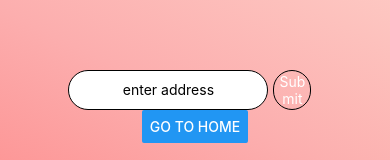
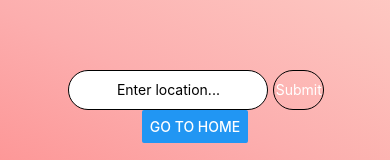
Before and after one commit to Parking-Finder/Parking-finder, a React Native app: screen /Map in a window 390 px wide. Shown: the part 348-508 px from the top of the page. Built offline with nearby package versions, Linux system fonts and the light colour scheme.

Commit message:
integrate searchbar component

```diff
--- /dev/null
+++ b/components/ui/SearchBar.js
@@ -0,0 +1,73 @@
+import React, { useState } from 'react';
+import { StyleSheet, TextInput, View, Keyboard, Button, Pressable, Text } from 'react-native';
+import { Feather, Entypo } from '@expo/vector-icons';
+
+const SearchBar = ({ navigation }) => {
+	const [search, setSearch] = useState('');
+
+	const updateSearchPhrase = search => {
+		setSearch(search);
+	};
+
+	const handleSubmit = () => {
+		console.log(`User typed ${search}`);
+        navigation.navigate("Map")
+		// render map
+
+		// parking API
+
+		// get parking locations
+
+		// display those parking locations on a map with location pins
+	};
+
+	return (
+		<View styles={styles.container}>
+			<View style={styles.search}>
+				<TextInput style={styles.input} placeholder='Enter location...' onChangeText={updateSearchPhrase} onSubmitEditing={handleSubmit} value={search} />
+                <Pressable style={styles.button}
+                            onPress={handleSubmit}>
+                            <Text style={styles.buttonText}>Submit</Text>
+                </Pressable>
+			</View>
+		</View>
+	);
+};
+
+export default SearchBar;
+
+// styles
+const styles = StyleSheet.create({
+	container: {
+		margin: 15,
+		justifyContent: 'flex-start',
+		alignItems: 'center',
+		flexDirection: 'row',
+		width: '90%'
+    },
+    search: {
+        flexDirection: "row",
+    },
+    button: {
+        flexDirection: "column",
+        justifyContent: "center",
+        borderWidth: 1,
+        width: "20%",
+        borderColor: "black",
+        borderRadius: 20,
+        marginLeft: 5,
+    },
+    buttonText: {
+        textAlign: "center",
+        color: "white",
+    },
+    input: {
+        height: 40,
+        width: 200,
+        borderWidth: 1,
+        borderColor: "black",
+        borderRadius: "20px",
+        backgroundColor: "white",
+        textAlign: "center",
+    }
+})
--- a/components/views/Home.js
+++ b/components/views/Home.js
@@ -1,43 +1,47 @@
 import React from "react";
-import { Button, View, Text, StyleSheet, TextInput, Pressable } from "react-native";
-import {LinearGradient} from 'expo-linear-gradient';
-import Searchbar from "./ui/Searchbar";
+import {
+    Button,
+    View,
+    Text,
+    StyleSheet,
+    TextInput,
+    Pressable,
+} from "react-native";
+import { LinearGradient } from "expo-linear-gradient";
+import SearchBar from "../ui/SearchBar"
 
 export default function Home({ navigation }) {
     return (
         <View style={styles.container}>
-
             <LinearGradient
-                colors={["#FF6666", "#FCAEAE", '#FFEADD']}
+                colors={["#FF6666", "#FCAEAE", "#FFEADD"]}
                 start={{ x: 0, y: 1 }}
                 end={{ x: 1, y: 0 }}
                 style={styles.gradient}
             >
-
-                <View style = {styles.header}>
-                    <Text style = {styles.headerText}>Parking Finder</Text>
+                <View style={styles.header}>
+                    <Text style={styles.headerText}>Parking Finder</Text>
                 </View>
 
-                <View style ={styles.main}>
+                <View style={styles.main}>
+                    <Text style={styles.description}>
+                        Enter an address to find parking nearby
+                    </Text>
 
-                <Text style = {styles.description}>Enter an address to find parking nearby</Text>
+                    {/* <View style={styles.search}>
+                        <TextInput
+                            style={styles.input}
+                            placeholder="enter address"
+                        ></TextInput>
+                        <Pressable
+                            style={styles.button}
+                            onPress={() => navigation.navigate("Map")}
+                        >
+                            <Text style={styles.buttonText}>Submit</Text>
+                        </Pressable>
+                    </View> */}
 
-                <View style={styles.search}>
-
-<TextInput style ={styles.input} placeholder="enter address"></TextInput>
-{/* <Button
-    style = {styles.button}
-    title="Submit"
-    onPress={() => navigation.navigate("Map")}
-/> */}
-<Pressable
-    style = {styles.button}
-    onPress={() => navigation.navigate("Map")}
->
-    <Text style = {styles.buttonText}>Submit</Text>
-</Pressable>
-</View>
-
+                    <SearchBar navigation={navigation}/>
                 </View>
             </LinearGradient>
         </View>
@@ -53,34 +57,33 @@ const styles = StyleSheet.create({
     main: {
         flex: 1,
         alignItems: "center",
-        marginTop: "50%"
+        marginTop: "50%",
     },
     header: {
         marginTop: "10%",
         fontSize: 20,
-
     },
-    headerText : {
-        fontSize: 40
+    headerText: {
+        fontSize: 40,
     },
     description: {
-        marginBottom: 20
+        marginBottom: 20,
     },
     search: {
-        flexDirection: "row"
+        flexDirection: "row",
     },
     button: {
         flexDirection: "column",
         justifyContent: "center",
         borderWidth: 1,
-        width: '15%',
-        borderColor: 'black',
+        width: "15%",
+        borderColor: "black",
         borderRadius: 20,
-        marginLeft: 5
+        marginLeft: 5,
     },
     buttonText: {
-        textAlign: 'center',
-        color: 'white'
+        textAlign: "center",
+        color: "white",
     },
     input: {
         height: 40,
@@ -89,7 +92,7 @@ const styles = StyleSheet.create({
         borderColor: "black",
         borderRadius: "20px",
         backgroundColor: "white",
-        textAlign: "center"
+        textAlign: "center",
     },
     gradient: {
         flex: 1,
--- a/components/views/Map.js
+++ b/components/views/Map.js
@@ -8,6 +8,7 @@ import {
     Pressable,
 } from "react-native";
 import { LinearGradient } from "expo-linear-gradient";
+import SearchBar from "../ui/SearchBar";
 
 export default function Map({ navigation }) {
     return (
@@ -20,19 +21,7 @@ export default function Map({ navigation }) {
                 end={{ x: 1, y: 0 }}
                 style={styles.gradient}
             >
-                <View style={styles.search}>
-                    <TextInput
-                        style={styles.input}
-                        placeholder="enter address"
-                    ></TextInput>
-
-                    <Pressable
-                        style={styles.button}
-                        onPress={() => navigation.navigate("Map")}
-                    >
-                        <Text style={styles.buttonText}>Submit</Text>
-                    </Pressable>
-                </View>
+               <SearchBar/>
                 <Button
                     title="Go to Home"
                     onPress={() => navigation.navigate("Home")}
@@ -47,16 +36,11 @@ const styles = StyleSheet.create({
         flex: 1,
         alignItems: "center",
         justifyContent: "center",
-        // border: "2px solid black",
-        // backgroundColor: "linear-gradient(rgb(255,255,255,0.5)",
     },
     main: {
         flex: 1,
         alignItems: "center",
         marginTop: "50%"
-        // justifyContent: "center",
-        // border: "2px solid black",
-        // backgroundColor: "linear-gradient(rgb(255,255,255,0.5)",
     },
     header: {
         marginTop: "10%",
@@ -76,11 +60,12 @@ const styles = StyleSheet.create({
         width: '15%',
         borderColor: 'black',
         borderRadius: 20,
-        marginLeft: 5
+        marginLeft: 5,
+        padding: 5
     },
     buttonText: {
         textAlign: 'center',
-        color: 'white'
+        color: 'white',
     },
     input: {
         height: 40,
--- a/components/views/ui/Searchbar.js
+++ /dev/null
@@ -1,52 +0,0 @@
-import React from 'react'
-import { Button, View, Text, StyleSheet, TextInput, Pressable } from "react-native";
-
-const Searchbar = ({navigation}) => {
-  return (
-    <View style={styles.search}>
-
-    <TextInput style ={styles.input} placeholder="enter address"></TextInput>
-    {/* <Button
-        style = {styles.button}
-        title="Submit"
-        onPress={() => navigation.navigate("Map")}
-    /> */}
-    <Pressable
-        style = {styles.button}
-        onPress={() => navigation.navigate("Map")}
-    >
-        <Text style = {styles.buttonText}>Submit</Text>
-    </Pressable>
-    </View>
-  )
-}
-
-export default Searchbar
-
-
-const styles = StyleSheet.create({
-    search: {
-        flexDirection: "row"
-    },
-    button: {
-        flexDirection: "column",
-        justifyContent: "center",
-        borderWidth: 1,
-        textAlign: 'center',
-        borderColor: 'black',
-        borderRadius: 20
-    },
-    buttonText: {
-        color: 'white'
-    },
-    input: {
-        height: 40,
-        width: 200,
-        borderWidth: 1,
-        borderColor: "black",
-        borderRadius: "20px",
-        backgroundColor: "white",
-        textAlign: "center"
-    },
-
-});
```
Also changed, not shown: components/SearchBar.js (deleted, +0 -49 lines).
